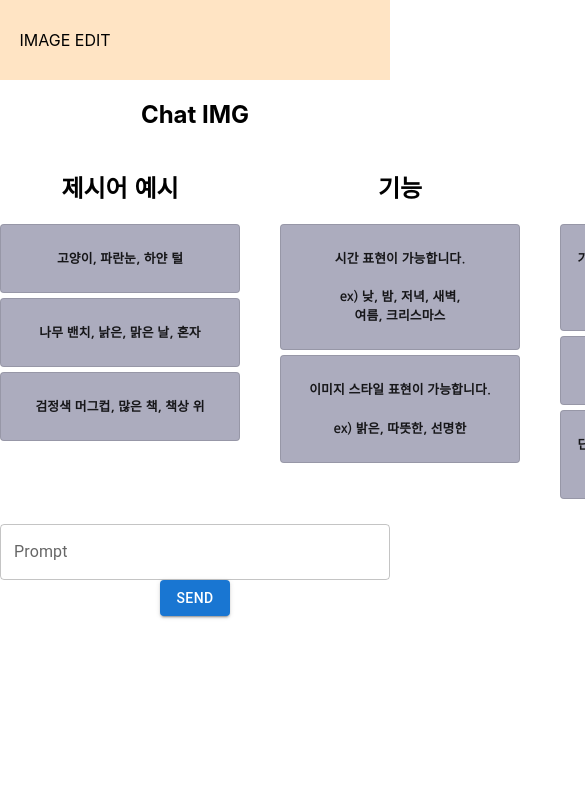
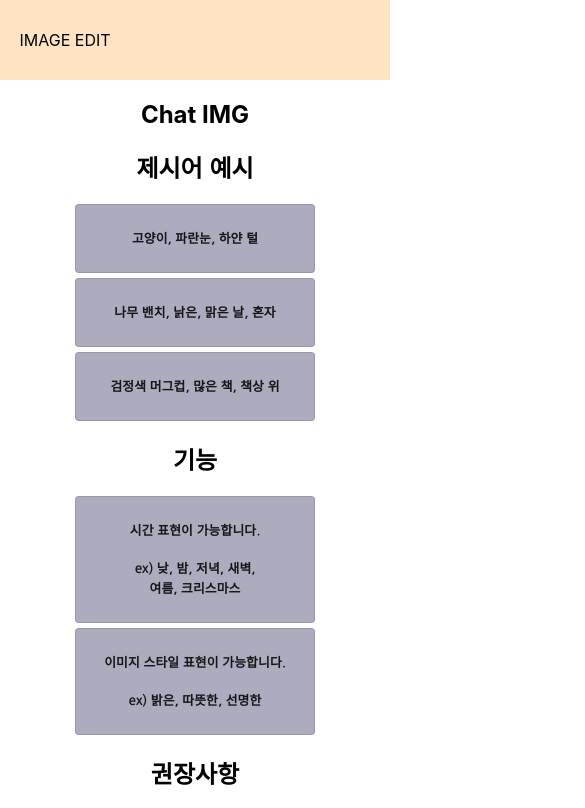
Before and after one commit to JungHun98/Chat-IMG, a React (Create React App) app: page / in a window 390 px wide. Shown: the top 808 px of the page, 585 px wide, since content can reach past the window. Built offline with nearby package versions, Linux system fonts and the light colour scheme.

Commit message:
초기화면 미디어 쿼리 적용

```diff
--- a/src/components/InitContent.js
+++ b/src/components/InitContent.js
@@ -1,8 +1,10 @@
 import '../App.css';
+import React from 'react'
 import Card from '@mui/material/Card'
 import CardContent from '@mui/material/CardContent';
 import Typography from '@mui/material/Typography'
 import styled from '@emotion/styled';
+import { useMediaQuery } from '@mui/material';
 
 const MyTypography = styled(Typography)({
   fontSize: '0.8em',
@@ -18,6 +20,8 @@ const MyCard = styled(Card)({
 })
 
 function InitContent(props) {
+  const matches = useMediaQuery('(min-width:800px)');
+
   const ulStyle = {
     width: '800px',
     margin: 'auto',
@@ -26,16 +30,28 @@ function InitContent(props) {
     fontFamily: 'Nanum Gothic, sans-serif'
   }
 
+  const ulStyleMedia = {
+    width: '240px',
+    margin: 'auto',
+    justifyContent: 'space-between',
+    fontFamily: 'Nanum Gothic, sans-serif'
+  }
+
+  const liStyleMedia = {
+    width: '100%'
+  }
+
   const liStyle = {
     width: '30%'
   }
 
   return (
     <section>
+      {/* <span>{`${matches}`}</span> */}
       <h1>Chat IMG</h1>
       <div>
-        <ul style={ulStyle}>
-          <li style={liStyle}>
+        <ul style={matches ? ulStyle:ulStyleMedia}>
+          <li style={matches? liStyle:liStyleMedia}>
             <h2>제시어 예시</h2>
             <MyCard variant="outlined">
               <CardContent>
@@ -59,7 +75,7 @@ function InitContent(props) {
               </CardContent>
             </MyCard>
           </li>
-          <li style={liStyle}>
+          <li style={matches? liStyle:liStyleMedia}>
             <h2>기능</h2>
             <MyCard variant="outlined">
               <CardContent>
@@ -82,7 +98,7 @@ function InitContent(props) {
               </CardContent>
             </MyCard>
           </li>
-          <li style={liStyle}>
+          <li style={matches? liStyle:liStyleMedia}>
             <h2>권장사항</h2>
             <MyCard variant="outlined">
               <CardContent>
```
